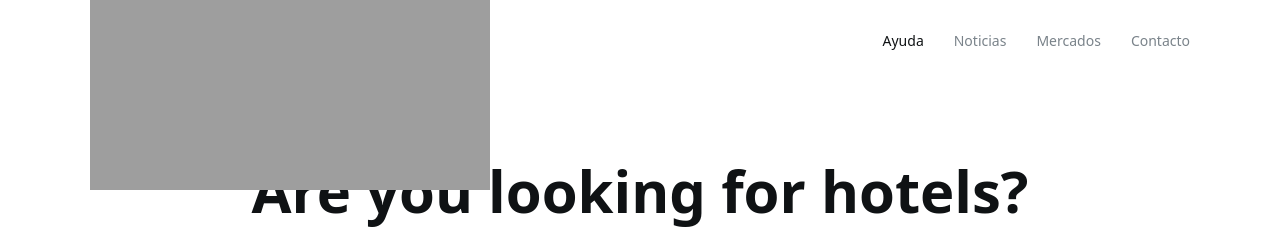
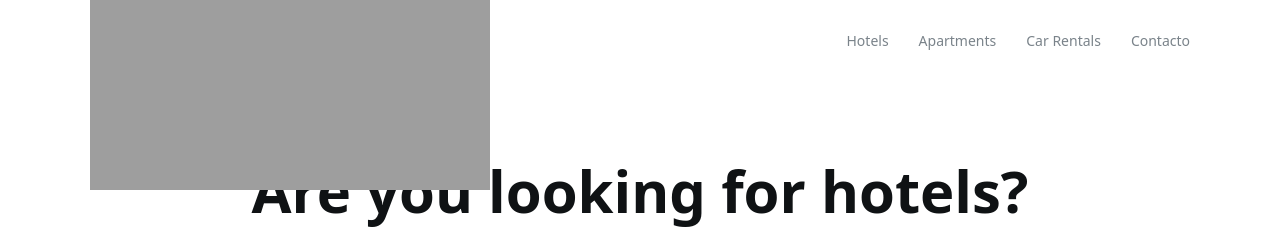
Before and after one commit to jelmii/jelmii.github.io, a Jekyll site: the page built from index.md, in a window 1280 px wide. Shown: the top 229 px of the page. Built offline with Jekyll 4.4.1, drawn with Linux system fonts in a browser that asks for light colours.

Commit message:
Update navigation_header.yml

```diff
--- a/_data/navigation_header.yml
+++ b/_data/navigation_header.yml
@@ -1,11 +1,11 @@
 # Navbar menu navigation links
-- title: Ayuda
-  url: /
+- title: Hotels
+  url: https://www.booking.com/index.html?aid=893121
 
-- title: Noticias
-  url: /news/
+- title: Apartments
+  url: https://www.booking.com/apartments/index.html?aid=893121
 
-- title: Mercados
+- title: Car Rentals
   url: /changelog/
 
 - title: Contacto
```
